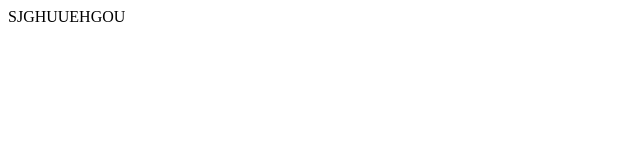
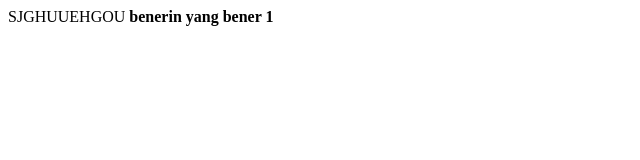
Before and after one commit to GGiolilei/github1, a plain HTML site: page belajargithub/index.html in a window 1280 px wide. Shown: the whole page, without its empty margins (0-640 px from the left). Drawn offline with Linux system fonts and the light colour scheme.

Commit message:
Update index.html

```diff
--- a/belajargithub/index.html
+++ b/belajargithub/index.html
@@ -7,5 +7,6 @@
 </head>
 <body>
     SJGHUUEHGOU
+<strong> benerin yang bener 1</strong>
 </body>
 </html>
```
